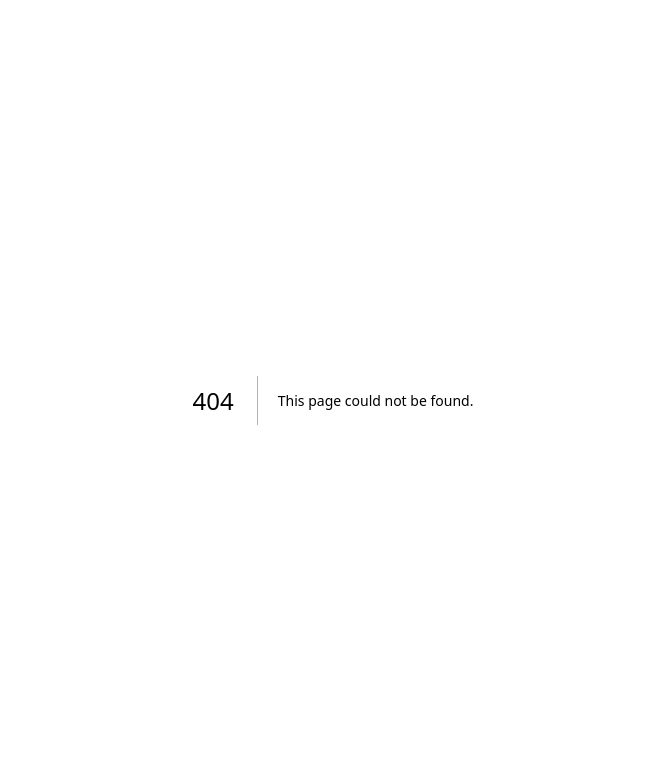
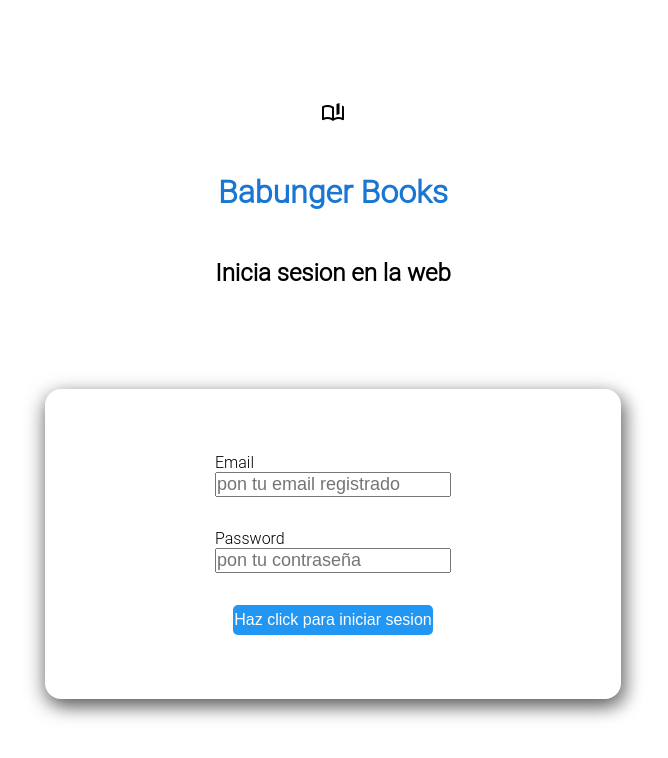
Before and after one commit to MALTHODZ/Proyecto-Final, a Next.js app in the folder frontend/: page /components/userAuthentication/login/Login in a window 1280 px wide. Before the commit this address had no page. Shown: the top 758 px of the page, without its empty margins (307-975 px from the left). Built offline with nearby package versions, Linux system fonts and the light colour scheme.

Commit message:
login y register hechos

```diff
--- a/frontend/package.json
+++ b/frontend/package.json
@@ -11,6 +11,8 @@
     "formik": "^2.4.6",
     "next": "15.5.5",
     "react": "19.1.0",
-    "react-dom": "19.1.0"
+    "react-dom": "19.1.0",
+    "mongoose": "^8.19.3",
+    "next-auth": "^4.24.13"
   }
 }
--- /dev/null
+++ b/frontend/src/lib/mongo.js
@@ -0,0 +1,15 @@
+import mongoose from 'mongoose';
+
+let mongodbConnection;
+
+export async function dbConnect() {
+    try{
+        if (!mongodbConnection) {
+            const conn = await mongoose.connect(String(process.env.MONGO_DB_CONNECTION_STRING));
+            mongodbConnection = conn;
+        }
+    } catch(error){
+        console.log('error dbConnect')
+        throw new Error(error);
+    }
+}
--- /dev/null
+++ b/frontend/src/model/user-model.js
@@ -0,0 +1,20 @@
+import mongoose from "mongoose";
+
+const userSchema = new mongoose.Schema({
+    name: {
+        required: true,
+        type: String,
+    },
+    email: {
+        required: true,
+        type: String,
+    },
+    password: {
+        required: true,
+        type: String,
+    }
+})
+
+const User = mongoose.model('User', userSchema, 'users');
+
+export default User;
--- /dev/null
+++ b/frontend/src/pages/api/login.js
@@ -0,0 +1,45 @@
+import { dbConnect } from "@/lib/mongo";
+import User from "@/model/user-model";
+
+export default async function login(req, res) {
+    // Solo permite metodo post
+    if (req.method !== 'POST') {
+        return res.status(405).json({ message: 'Method not allowed' });
+    }
+
+    const { email, password } = req.body;
+
+    // Validar datos
+    if (!email || !password) {
+        return res.status(400).json({ message: 'Email y contraseña son requeridos' });
+    }
+
+    await dbConnect();
+
+    try {
+        const userExist = await User.findOne({
+            email
+        });
+
+        if (!userExist) {
+            return res.status(401).json({ message: 'Email o contraseña incorrectos' });
+        }
+
+        if (password !== user.password) {
+            return res.status(401).json({ message: 'Email o contraseña incorrectos' });
+        }
+
+        return res.status(200).json({
+            message: 'Login exitoso',
+            user: {
+                id: userExist._id,
+                email: userExist.email,
+                name: userExist.name || ''
+            }
+        });
+
+    } catch(error) {
+        console.error('Error en login:', error);
+        return res.status(500).json({ message: 'Error en el servidor' });
+    }
+}
--- /dev/null
+++ b/frontend/src/pages/api/register.js
@@ -0,0 +1,32 @@
+import User from "@/model/user-model";
+import {dbConnect} from "@/lib/mongo";
+
+export default async function handler(req, res) {
+    const { name, email, password } = req.body;
+
+    // Crear una conexion con DB
+    await dbConnect();
+
+    //Update the DB
+    try{
+        const userWithEmailExists = await User.findOne({
+            email
+        });
+
+        if (userWithEmailExists) {
+            res.status(400).json({ message: 'User already exists.' });
+            return;
+        }
+
+        await User.create({
+            name,
+            email,
+            password,
+        })
+    }catch(error){
+        res.status(400).json({ message: 'User cannot be created.' });
+        return;
+    }
+
+    res.status(201).json({ message: 'User Created' });
+}
--- a/frontend/src/pages/api/searchResult/formatSearchBook.js
+++ b/frontend/src/pages/api/searchResult/formatSearchBook.js
@@ -15,7 +15,6 @@ const getCoverUrlFromSearch = (book) => {
 };
 
 export const formatSearchBook = (book) => {
-    console.log(book);
     return {
         id: book.key.split('/').at(-1),
         title: book.title,
--- /dev/null
+++ b/frontend/src/pages/components/userAuthentication/login/Login.jsx
@@ -0,0 +1,84 @@
+import { Formik, Form, Field } from "formik";
+import {useRouter} from "next/router";
+
+export default function Login(){
+
+    const router = useRouter();
+
+    async function handleFormSubmit(formData){
+
+        try{
+            const response = await fetch(`/api/login`,{
+                method: 'POST',
+                headers: {
+                    'Content-Type': 'application/json',
+                },
+                body: JSON.stringify({
+                    email: formData.email,
+                    password: formData.password,
+                })
+            })
+
+            const data = await response.json();
+            if(response.status === 200){
+                console.log('Login con exito');
+                router.push('/');
+            }else{
+                console.log('Error al iniciar sesion')
+            }
+        }catch(e){
+            console.error(e.message)
+            alert('Error al intentar iniciar sesión');
+        }
+    }
+
+    return (
+        <div className="form-page">
+            <div className="form-book">
+                <div className="form-icon">
+                    <link rel="stylesheet" href="https://fonts.googleapis.com/css2?family=Material+Symbols+Outlined:opsz,wght,FILL,GRAD@20..48,100..700,0..1,-50..200" />
+                    <span className="material-symbols-outlined">book_ribbon</span>
+                </div>
+                <div>
+                    <h1 className="form-title">Babunger Books</h1>
+                </div>
+                <div>
+                    <h2 className="form-subtitle">Inicia sesion en la web</h2>
+                </div>
+            </div>
+        <Formik
+            initialValues={{
+                email:'',
+                password:''
+            }}
+            onSubmit={handleFormSubmit}
+            >
+            <Form className="form-card">
+            <div>
+                <label htmlFor="email">Email</label>
+                <Field
+                    type="text"
+                    id="email"
+                    name="email"
+                    placeholder="pon tu email registrado"
+                    className="form-input"
+                />
+            </div>
+            <div>
+                <label htmlFor="password">Password</label>
+                <Field
+                    type="password"
+                    id="password"
+                    name="password"
+                    placeholder="pon tu contraseña"
+                    className="form-input"
+                />
+            </div>
+            <button className="form-button" type="submit">
+                Haz click para iniciar sesion
+            </button>
+            </Form>
+        </Formik>
+        </div>
+    )
+}
--- a/frontend/src/pages/index.jsx
+++ b/frontend/src/pages/index.jsx
@@ -23,9 +23,9 @@ export default function Home() {
               <Link href="/components/userAuthentication/register/Register" className="btn btn-primary">
                           Registrarse
                       </Link>
-                      <button className="btn btn-secondary">
-                          Iniciar Sesion
-                      </button>
+                  <Link href="/components/userAuthentication/login/Login" className="btn btn-secondary">
+                      Iniciar Sesion
+                  </Link>
                   </div>
           </header>
           <nav className="navbar">
```
Also changed, not shown: frontend/src/pages/components/userAuthentication/register/Register.jsx (+36 -8 lines), 1 other file (tests, documents, lock files or other folders).
